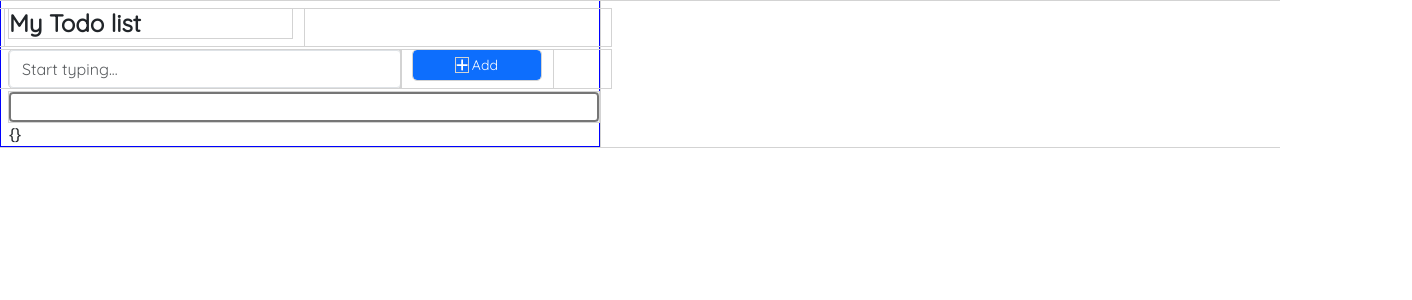
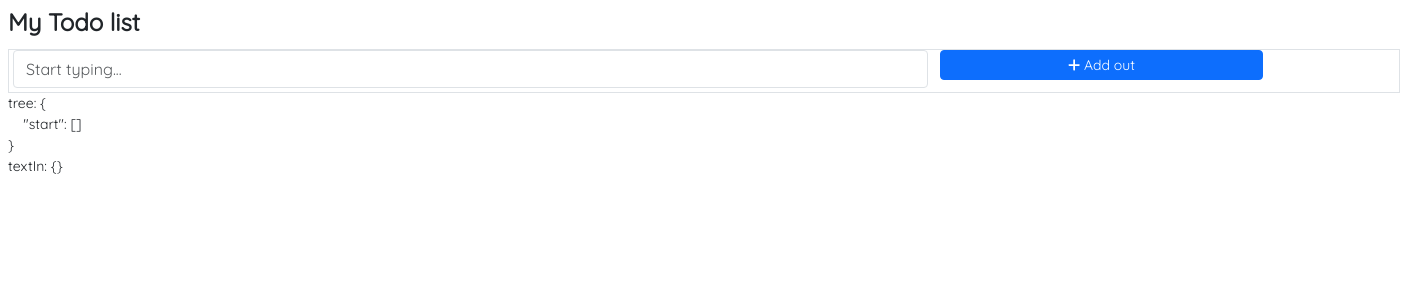
Before and after one commit to VaishnavDixit/todo-list-chrome-extension, a React (Create React App) app: page / in a window 1280 px wide. Shown: the top 300 px of the page, 1412 px wide, since content can reach past the window. Built offline with nearby package versions, Linux system fonts and the light colour scheme.

Commit message:
backend done. UI remaining.

```diff
--- a/src/App.js
+++ b/src/App.js
@@ -19,7 +19,10 @@ import "./App.scss";
 import Index from "./components/task/Index";
 function App() {
     const {v4: uuidv4} = require("uuid");
-    const [tasks, setTasks] = useState({});
+    const [tree, setTree] = useState({
+        "start": [],
+    });
+    const [textIn, setTextIn] = useState({});
     // const list = new Map();
     // list["1"]=["11","12","13"];
     // list["2"]=["21","22","23","24"];
@@ -35,21 +38,27 @@ function App() {
         // );
     }, []);
 
-    const addClickHandler = (parentUuid) => {
-        const value = document
-            .getElementsByTagName("input")[0]
-            .value.trim();
+    const addClickHandler = (
+        parentUuid,
+        text
+    ) => {
+        // const text = document
+        //     .getElementsByTagName("input")[0]
+        //     .value.trim();
 
-        if (!value) return;
-        document.getElementsByTagName(
-            "input"
-        )[0].value = "";
+        if (!text) return;
+        // document.getElementsByTagName(
+        //     "input"
+        // )[0].value = "";
 
         const newUuid = uuidv4();
-        const newTasksList = tasks;
-        newTasksList[newUuid] = value;
-        console.log(newTasksList);
-        setTasks({...newTasksList});
+        const newTreeTemp = tree;
+        const textInTemp = textIn;
+        textInTemp[newUuid] = text;
+        newTreeTemp[parentUuid].push(newUuid);
+        newTreeTemp[newUuid] = [];
+        setTextIn(textInTemp);
+        setTree({...newTreeTemp});
         // chrome.storage.sync.set({
         //     tasks: newTasksList,
         // });
@@ -57,11 +66,11 @@ function App() {
 
     const deleteClickHandler = (uuid) => {
         const temp = [
-            ...tasks.filter(
+            ...tree.filter(
                 (item) => item.uuid !== uuid
             ),
         ];
-        setTasks(temp);
+        setTree(temp);
         // chrome.storage.sync.set({
         //     tasks: temp,
         // });
@@ -70,7 +79,7 @@ function App() {
     return (
         <div
             className="App p-2 pe-0 pb-0"
-            style={{width: "600px"}}
+            style={{width: "1400px"}}
         >
             <Row className="mb-1 d-flex justify-content-between px-2">
                 <Col xs={6} className="ps-1">
@@ -79,7 +88,7 @@ function App() {
                     </h4>
                 </Col>
             </Row>
-            <Row className="pe-2 mb-1">
+            {/* <Row className="pe-2 mb-1">
                 <Col xs={8} className="pe-0">
                     <input
                         type="text"
@@ -94,7 +103,16 @@ function App() {
                     <Button
                         variant="primary"
                         size="sm"
-                        onClick={addClickHandler}
+                        onClick={(e) =>
+                            addClickHandler(
+                                "start",
+                                document
+                                    .getElementsByTagName(
+                                        "input"
+                                    )[0]
+                                    .value.trim()
+                            )
+                        }
                     >
                         <FontAwesomeIcon
                             icon={faPlus}
@@ -103,18 +121,39 @@ function App() {
                         Add
                     </Button>
                 </Col>
-            </Row>
-            <Row className="tasksListRow mx-0">
-                {Object.entries(tasks).map(
-                    (task) => (
+            </Row> */}
+            <Row className="tasksListRow mx-0 border">
+                {" "}
+                <div className="ps-1">
+                    {tree["start"] &&
+                        tree["start"].map(
+                            (uuid) => (
                                 <>
-                            {task[1]}
                                     <br />
-                            <div className="ps-1">
+
                                     <Index
-                                    task={task}
-                                    tasks={tasks}
+                                        uuid={
+                                            uuid
+                                        }
+                                        tree={
+                                            tree
+                                        }
+                                        textIn={
+                                            textIn
+                                        }
+                                        addClickHandler={(
+                                            uuid,
+                                            text
+                                        ) =>
+                                            addClickHandler(
+                                                uuid,
+                                                text
+                                            )
+                                        }
                                     />
+                                </>
+                            )
+                        )}
                     <Row className="pe-2 mb-1">
                         <Col
                             xs={8}
@@ -122,6 +161,7 @@ function App() {
                         >
                             <input
                                 type="text"
+                                id="start"
                                 className="form-control"
                                 placeholder="Start typing..."
                             ></input>
@@ -133,27 +173,34 @@ function App() {
                             <Button
                                 variant="primary"
                                 size="sm"
-                                            onClick={
-                                                addClickHandler
+                                onClick={(e) =>
+                                    addClickHandler(
+                                        "start",
+                                        document
+                                            .getElementById(
+                                                "start"
+                                            )
+                                            .value.trim()
+                                    )
                                 }
                             >
                                 <FontAwesomeIcon
-                                                icon={
-                                                    faPlus
-                                                }
+                                    icon={faPlus}
                                     className="me-1"
                                 />
-                                            Add
+                                Add out
                             </Button>
                         </Col>
                     </Row>
                 </div>
-                        </>
-                    )
-                )}
-                <input></input>
             </Row>
-            {JSON.stringify(tasks)}
+            <pre>
+                tree:{" "}
+                {JSON.stringify(tree, null, 4)}
+                <br />
+                textIn:{" "}
+                {JSON.stringify(textIn, null, 4)}
+            </pre>
         </div>
     );
 }
--- a/src/App.scss
+++ b/src/App.scss
@@ -1,10 +1,10 @@
 @import "bootstrap/dist/css/bootstrap.min.css";
 @import url("https://fonts.googleapis.com/css2?family=Quicksand&display=swap");
 * {
-    outline: 1px solid lightgrey;
+    // outline: 1px solid lightgrey;
 }
 .App {
-	border: 1px solid blue;
+	// border: 1px solid blue;
     * {
         font-family: "Quicksand", sans-serif;
     }
--- a/src/components/task/Index.js
+++ b/src/components/task/Index.js
@@ -1,23 +1,77 @@
+import {faPlus} from "@fortawesome/free-solid-svg-icons";
+import {FontAwesomeIcon} from "@fortawesome/react-fontawesome";
 import React from "react";
+import {Button, Col, Row} from "react-bootstrap";
 
-const Index = ({task, tasks}) => {
+const Index = ({
+    uuid,
+    tree,
+    addClickHandler,
+    textIn,
+}) => {
     return (
-        <div>
-            <p>{task[1]}</p>
-            {Object.entries(tasks).map(
-                    (task) => (
+        <div className="border border-primary m-1 p-1">
+            <p>{textIn[uuid]}</p>
+            <div className="ps-2">
+                {tree[uuid] &&
+                    tree[uuid].map((uuid2) => (
                         <>
-                            {task[1]}
+                            {"val->"}
+                            {textIn[uuid2]}
                             <br />
-                            <div className="ps-1">
-                                <Index
-                                    task={task}
-                                    tasks={tasks}
-                                />
-                            </div>
+
+                            <Index
+                                uuid={uuid2}
+                                tree={tree}
+                                textIn={textIn}
+                                addClickHandler={(
+                                    uuid,
+                                    text
+                                ) =>
+                                    addClickHandler(
+                                        uuid,
+                                        text
+                                    )
+                                }
+                            />
                         </>
-                    )
-                )}
+                    ))}
+            </div>
+            <Row className="pe-2 mb-1">
+                <Col xs={8} className="pe-0">
+                    <input
+                        type="text"
+                        id={uuid}
+                        className="form-control"
+                        placeholder="Start typing..."
+                    ></input>
+                </Col>
+                <Col
+                    xs={3}
+                    className="d-flex justify-content-end"
+                >
+                    <Button
+                        variant="primary"
+                        size="sm"
+                        onClick={() =>
+                            addClickHandler(
+                                uuid,
+                                document
+                                    .getElementById(
+                                        uuid
+                                    )
+                                    .value.trim()
+                            )
+                        }
+                    >
+                        <FontAwesomeIcon
+                            icon={faPlus}
+                            className="me-1"
+                        />
+                        Add inside
+                    </Button>
+                </Col>
+            </Row>
         </div>
     );
 };
```
Lines whose indentation alone changed are shown as unchanged.
